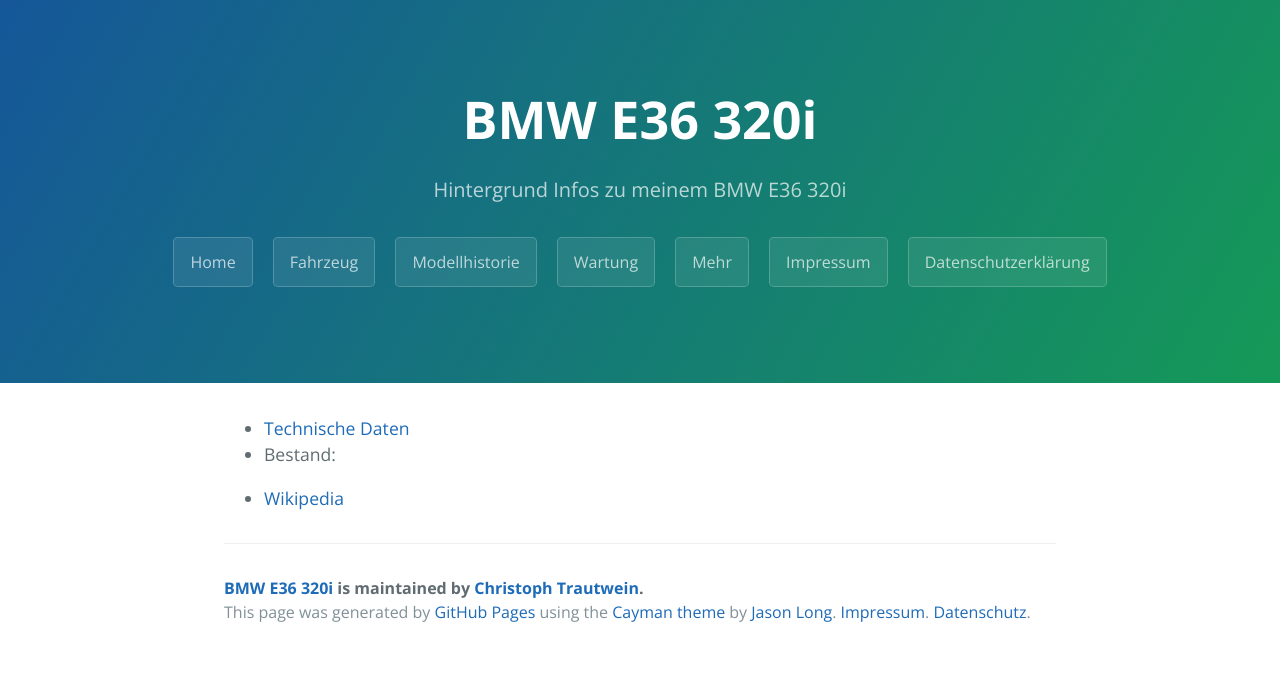
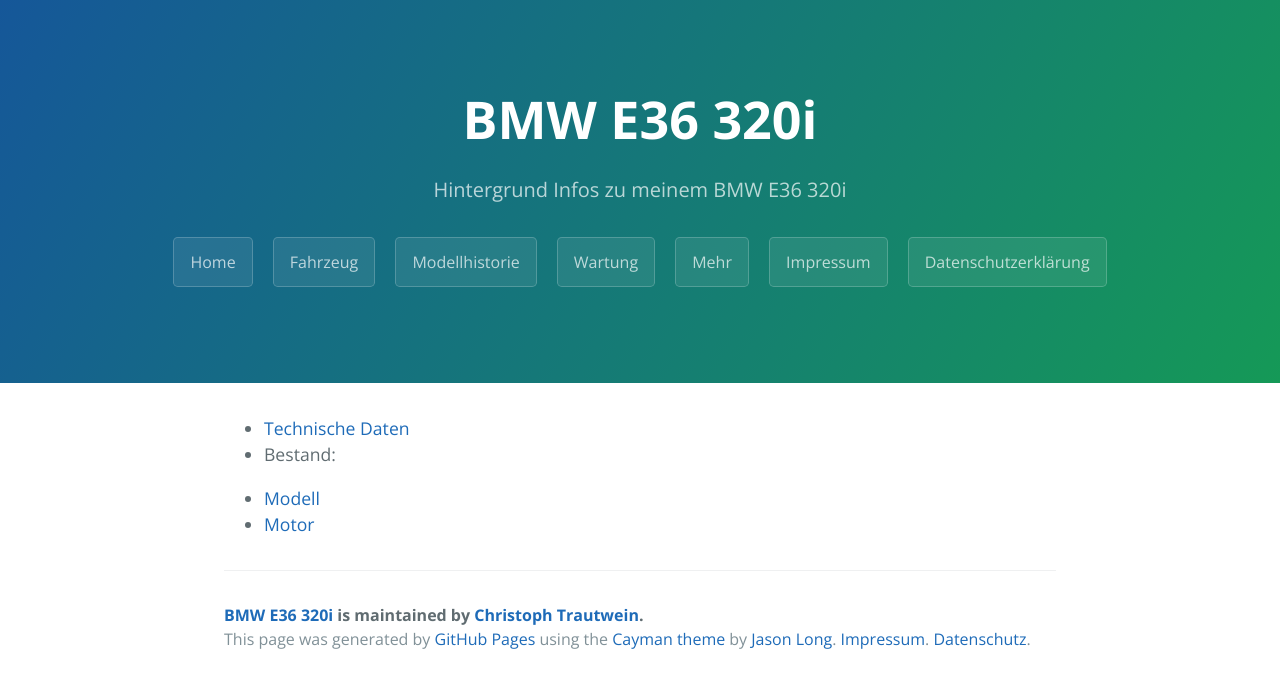
Before and after one commit to trautw/SCD-Quickstart, a Jekyll site: the page built from docs/_pages/02_class.md, in a window 1280 px wide. Shown: the top 688 px of the page. Built offline with Jekyll 4.4.1, drawn with Linux system fonts in a browser that asks for light colours.

Commit message:
Update 02_class.md

```diff
--- a/docs/_pages/02_class.md
+++ b/docs/_pages/02_class.md
@@ -4,7 +4,8 @@ title: Modellhistorie
 permalink: /class/
 ---
 
-* [Technische Daten](https://de.wikipedia.org/wiki/BMW_E36#Motoren)
+* [Technische Daten](https://de.wikipedia.org/wiki/BMW_E36#Ottomotoren)
 * Bestand:
 
-* [Wikipedia](https://de.wikipedia.org/wiki/BMW_E36)
+* [Modell](https://de.wikipedia.org/wiki/BMW_E36)
+* [Motor](https://de.wikipedia.org/wiki/BMW_M52)
```
